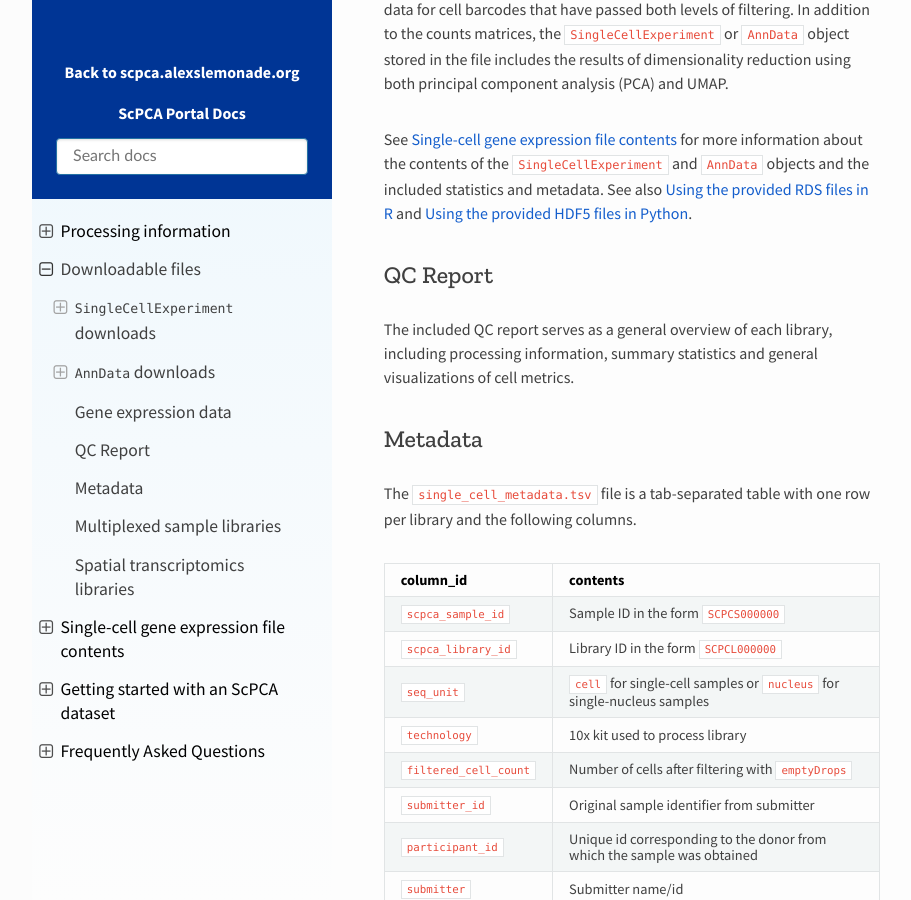
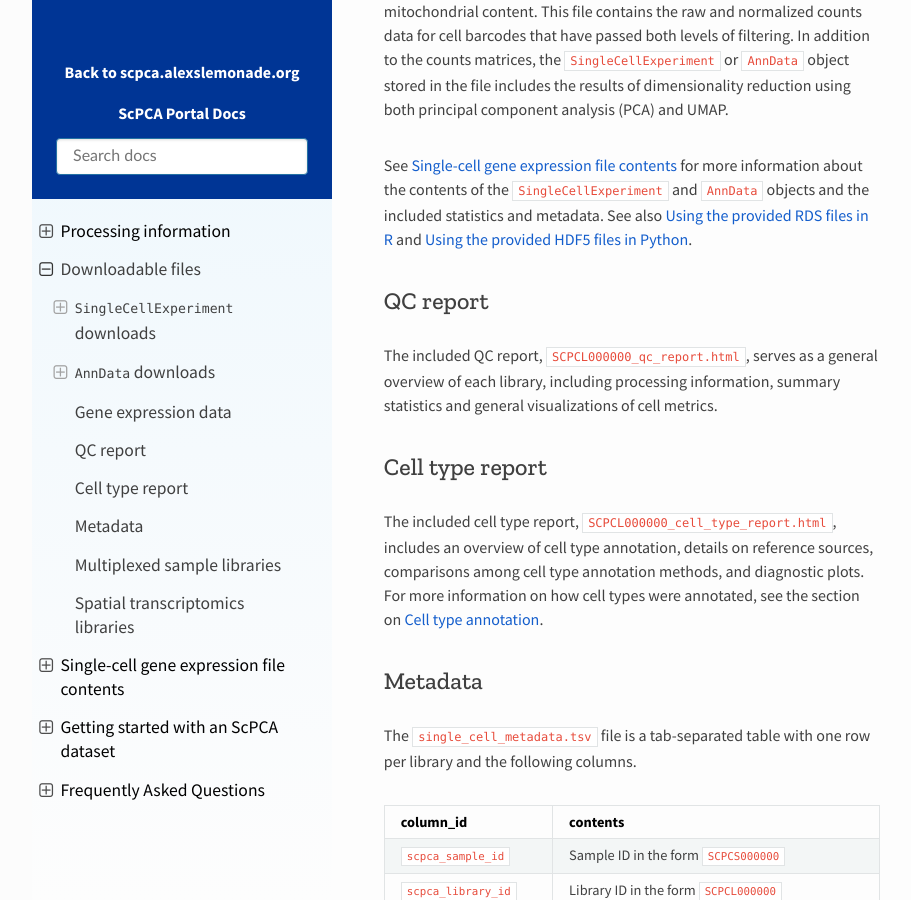
Before and after one commit to DongzeHE/scpca-docs, a Sphinx documentation site: the page built from docs/download_files.md, in a window 1280 px wide and 900 px high, scrolled down 5462 px. Shown: the whole window, without its empty margins (158-1069 px from the left). Built offline with Sphinx 7.4.7 and the Read the Docs theme 2.0.0, drawn with Linux system fonts in a browser that asks for light colours; some of the changed text lies outside the part shown.

Commit message:
describe supplemental cell type report in downloads

```diff
--- a/docs/download_files.md
+++ b/docs/download_files.md
@@ -16,6 +16,7 @@ The files shown below will be included with each library (example shown for a li
 - A filtered counts file: `SCPCL000000_filtered.rds` or `SCPCL00000_filtered_rna.hdf5`,
 - A processed counts file: `SCPCL000000_processed.rds` or `SCPCL00000_processed_rna.hdf5`,
 - A quality control report: `SCPCL000000_qc.html`,
+- A supplemental cell type report: `SCPCL000000_cell_type_report.html`
 
 Every download also includes a single `single_cell_metadata.tsv` file containing metadata for all libraries included in the download.
 
@@ -71,9 +72,14 @@ In addition to the counts matrices, the `SingleCellExperiment` or `AnnData` obje
 See {ref}`Single-cell gene expression file contents <sce_file_contents:Single-cell gene expression file contents>` for more information about the contents of the `SingleCellExperiment` and `AnnData` objects and the included statistics and metadata.
 See also {ref}`Using the provided RDS files in R <faq:how do i use the provided RDS files in r?>` and {ref}`Using the provided HDF5 files in Python <faq:how do i use the provided HDF5 files in python?>`.
 
-## QC Report
+## QC report
 
-The included QC report serves as a general overview of each library, including processing information, summary statistics and general visualizations of cell metrics.
+The included QC report, `SCPCL000000_qc_report.html`, serves as a general overview of each library, including processing information, summary statistics and general visualizations of cell metrics.
+
+## Cell type report
+
+The included cell type report, `SCPCL000000_cell_type_report.html`, includes an overview of cell type annotation, details on reference sources, comparisons among cell type annotation methods, and diagnostic plots.
+For more information on how cell types were annotated, see the section on {ref}`Cell type annotation <processing_information:cell type annotation>`.
 
 ## Metadata
 
```
